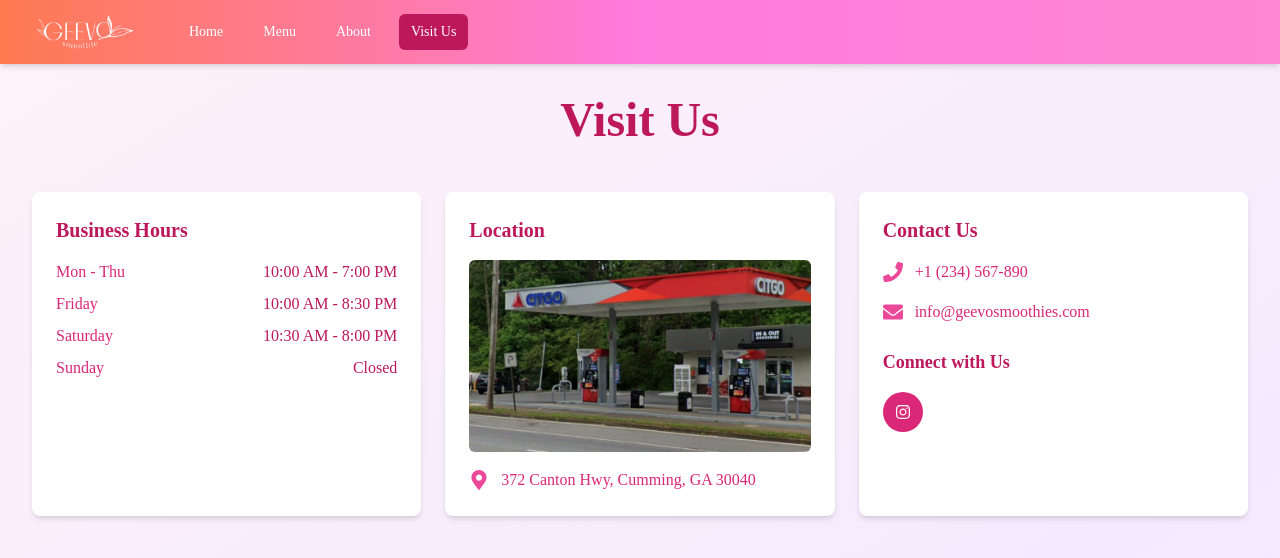
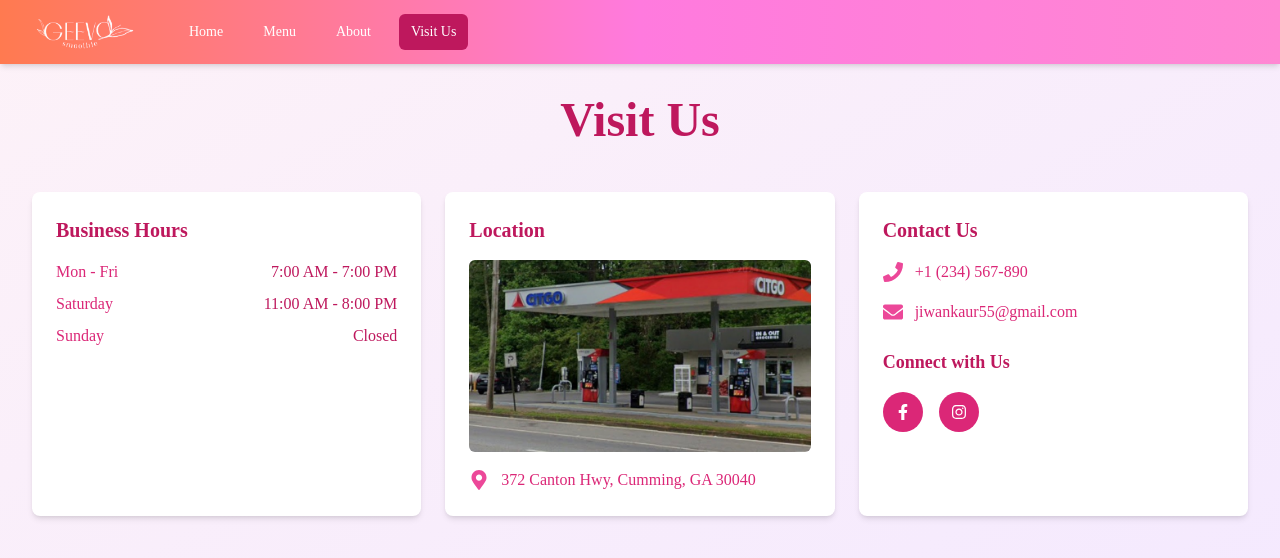
Before and after one commit to Giansingh4710/geevo-smoothie, a React (Vite) app: page /visitus in a window 1280 px wide. Shown: the top 558 px of the page. Built offline with nearby package versions, Linux system fonts and the light colour scheme.

Commit message:
quick changes

```diff
--- a/src/assets/constants.tsx
+++ b/src/assets/constants.tsx
@@ -58,7 +58,7 @@ export const SMOOTHIES: Smoothie[] = [
     pic: the_green_goddess,
     name: "The Green Goddess",
     description:
-      "A vibrant blend of spinach, avocado, pineapple, and banana with creamy Greek yogurt and a touch of agave. Nutrient-packed and refreshingly delicious!",
+      "A vibrant blend of spinach, avocado and pineapple with creamy Greek yogurt and a touch of agave. Nutrient-packed and refreshingly delicious!",
     price: "$6.95 (S) / $7.95 (L)",
   },
   {
@@ -123,7 +123,7 @@ export const ADDONS: AddOn[] = [
     pic: herbo_protein1,
     name: "Herbo Protein",
     description:
-      "Herbo Protein is a premium plant-based blend, offering a natural, wholesome source of protein. Ideal for vegans, vegetarians, or anyone looking to enhance their diet, this supplement helps boost energy, promote muscle recovery, and support a healthy lifestyle. Whether mixed into smoothies, coffee, or post-workout shakes, Herbo Protein provides the perfect balance of nutrition and flavor to fuel your day.",
+      "Herbo Protien is a unique Whey protien isolate blend offering a natural, wholesome source for protein. Rather than just protien powder with artificial flavors and sweetener, Herbo Protein is infused with extracts from 5 powerful herbs ideal for anyone looking to enhance their diet. This protien blend helps boost energy, promote muscle recovery, and support a healthy lifestyle. Whether mixed into smoothies, coffee, or post-workout shakes, Herbo Protein provides the perfect balance of nutrition and flavor to fuel your day.",
     price: "$2.00",
   },
 ];
@@ -237,7 +237,7 @@ export const SPECIALITYDRINKS: Option[] = [
     name: "Hot Chocolate",
     description:
       "A rich, decadent hot chocolate made with premium cocoa and perfectly steamed milk. This cozy treat offers a creamy, velvety experience with a delightful balance of sweetness and chocolatey goodness. Perfect for warming up your day with a comforting sip!",
-    price: "$2.50",
+    price: "$2.50 (10z) / $3.99 (16z)",
   },
 ];
 
--- a/src/pages/VisitUsPage.tsx
+++ b/src/pages/VisitUsPage.tsx
@@ -53,17 +53,17 @@ const VisitUsPage: React.FC = () => {
                 />
                 <ContactItem
                   icon={<FaEnvelope className="text-pink-500 text-xl" />}
-                  content="info@geevosmoothies.com"
-                  href="mailto:info@geevosmoothies.com"
+                  content="jiwankaur55@gmail.com"
+                  href="mailto:jiwankaur55@gmail.com"
                 />
               </div>
               <h2 className="text-lg font-semibold text-pink-700 mt-6">
                 Connect with Us
               </h2>
               <div className="flex space-x-4 mt-4">
-                {/* <SocialLink href="https://facebook.com" icon={<FaFacebookF />} /> */}
                 {/* <SocialLink href="https://twitter.com" icon={<FaTwitter />} /> */}
-                <SocialLink href="https://www.instagram.com/geevo.herbs/" icon={<FaInstagram />} />
+                <SocialLink href="https://www.facebook.com/people/Geevo-Smoothie/61567061822100/" icon={<FaFacebookF />} />
+                <SocialLink href="https://www.instagram.com/geevosmoothies/" icon={<FaInstagram />} />
               </div>
             </Card>
           </div>
@@ -103,9 +103,8 @@ const ContactItem: React.FC<{
 
 const BusinessHours: React.FC = () => {
   const hours = [
-    { day: "Mon - Thu", hours: "10:00 AM - 7:00 PM" },
-    { day: "Friday", hours: "10:00 AM - 8:30 PM" },
-    { day: "Saturday", hours: "10:30 AM - 8:00 PM" },
+    { day: "Mon - Fri", hours: "7:00 AM - 7:00 PM" },
+    { day: "Saturday", hours: "11:00 AM - 8:00 PM" },
     { day: "Sunday", hours: "Closed" },
   ];
 
```
